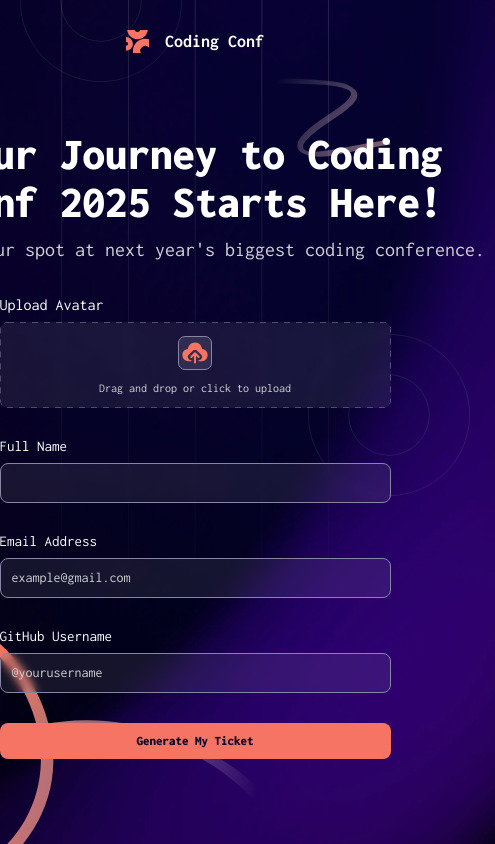
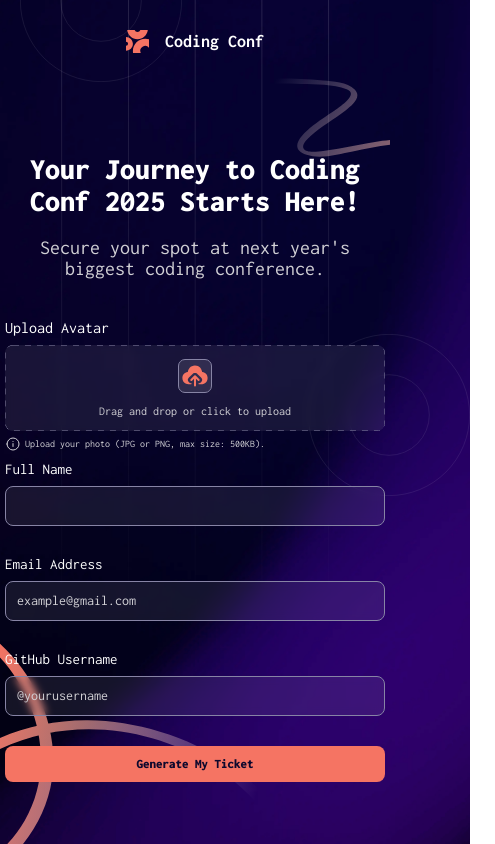
Before and after one commit to NavarroEmiliano/conference-ticket-generator-main, a React (Vite) app: page / in a window 390 px wide. Shown: the whole page, 495 px wide, since content can reach past the window. Built offline with nearby package versions, Linux system fonts and the light colour scheme.

Commit message:
mobile responsive

```diff
--- a/src/components/Form/Form.module.css
+++ b/src/components/Form/Form.module.css
@@ -206,13 +206,20 @@
     cursor: pointer;
 }
 
-
 .file-buttons button:hover {
     color: var(--Neutral-300);
     text-decoration: underline;
 }
 
-
+.file-info {
+    position: absolute;
+    font-size: 10px;
+    bottom: -20px;
+    color: var(--Neutral-300);
+    display: flex;
+    align-items: center;
+    gap: 5px;
+}
 
 .submit-btn {
     height: 36px;
@@ -231,7 +238,13 @@
 
 @media  (min-width: 376px) and (max-width: 768px) {
     .header {
-        width: 600px;
+        width: 380px;
+        margin-top: 90px;
+    }
+
+    .header h2 {
+        font-size: 30px;
+        margin-bottom: 20px;
     }
 
     .header p {
@@ -239,7 +252,7 @@
     }
 
     .form {
-        width: 391px;
+        width: 380px;
     }
 }
 
@@ -249,12 +262,11 @@
     }
 
     .header h2 {
-        font-size: 30px;
+        font-size: 10px;
     }
 
     .form {
         width: 320px;
-        margin-top: 0;
     }
 
 }
--- a/src/components/Form/Form.tsx
+++ b/src/components/Form/Form.tsx
@@ -126,10 +126,12 @@ const Form = ({
                 </div>
               )}
             </div>
-            {errorMessage?.userImg && (
+            {errorMessage?.userImg ? (
               <p className={styles["error-text"]}>
                 <InfoIcon height={15} width={15} /> {errorMessage.userImg}
               </p>
+            ) : (
+              <p className={styles["file-info"]}><InfoIcon height={15} width={15} /> Upload your photo (JPG or PNG, max size: 500KB).</p>
             )}
           </div>
         </div>
--- a/src/index.css
+++ b/src/index.css
@@ -22,6 +22,5 @@ body {
 @media  (max-width: 375px) {
     body {
         background-image: url('./assets/images/background-mobile.png');
-        overflow-y: scroll;
     }
 }
```
